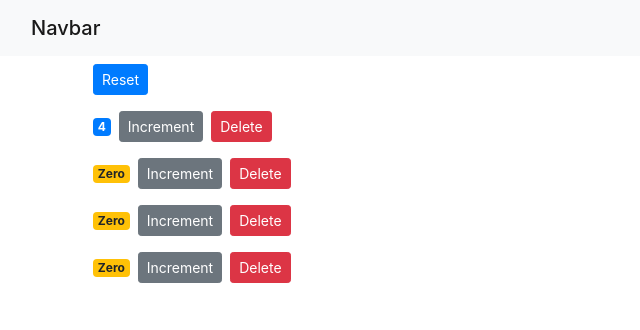
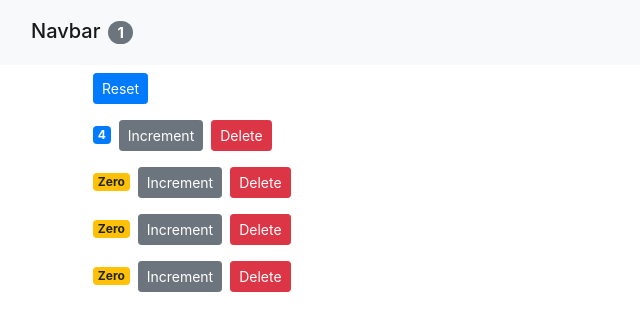
Before and after one commit to zeeshank1/shopping-app-react, a React (Create React App) app: page / in a window 1280 px wide. Shown: the top 330 px of the page, without its empty margins (0-640 px from the left). Built offline with nearby package versions, Linux system fonts and the light colour scheme.

Commit message:
NavBar with Total item count

```diff
--- a/src/App.js
+++ b/src/App.js
@@ -52,7 +52,7 @@ class App extends Component {
     render(){
         return (
         <div>
-            <NavBar />
+            <NavBar totalCounter={this.state.counters.filter(c => c.value>0).length}/>
             <main className="container">
             <Counters
                 counters={this.state.counters}
--- a/src/components/navbar.jsx
+++ b/src/components/navbar.jsx
@@ -6,7 +6,8 @@ class NavBar extends Component {
         return (
             <nav className="navbar navbar-light bg-light">
                 <div className="container-fluid">
-                    <span className="navbar-brand mb-0 h1">Navbar</span>
+                    <span className="navbar-brand mb-0 h1">Navbar
+                    <span className="badge badge-pill badge-secondary m-2">{this.props.totalCounter}</span></span>
                 </div>
             </nav>
          );
```
